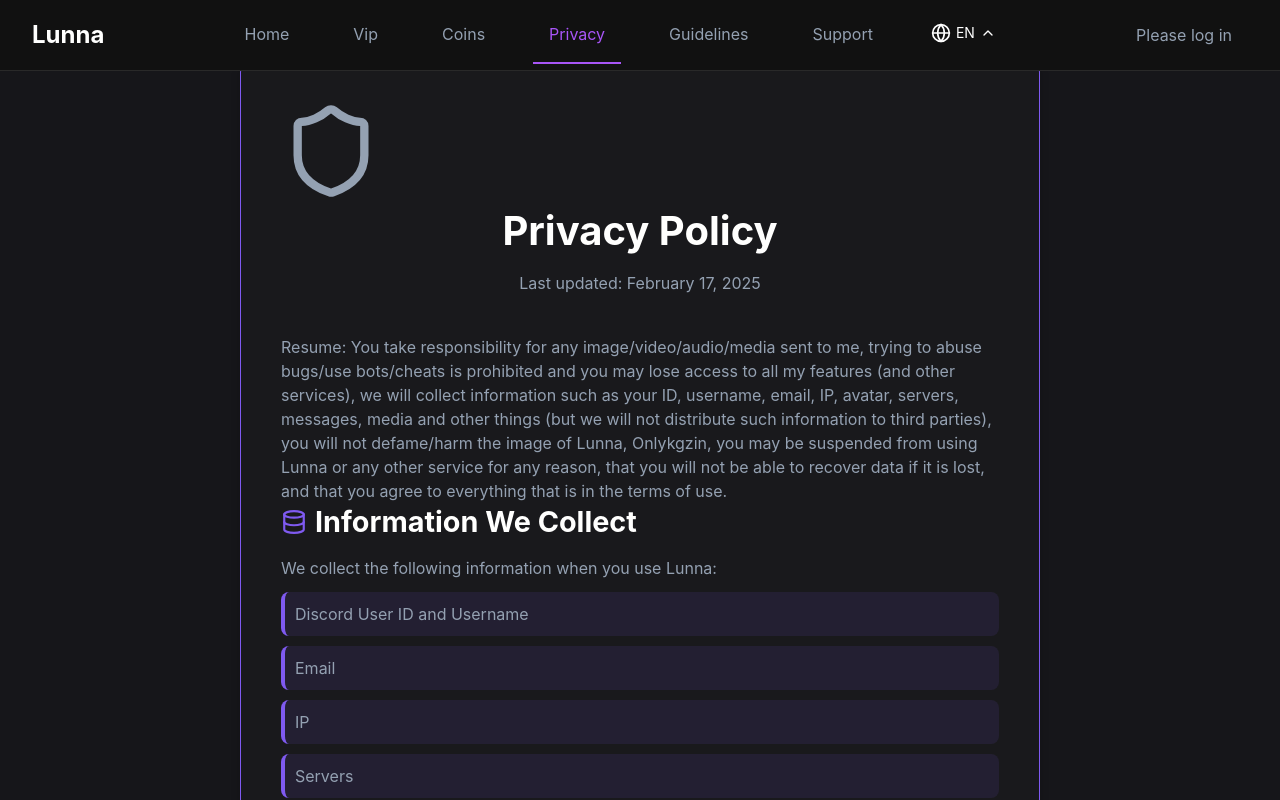
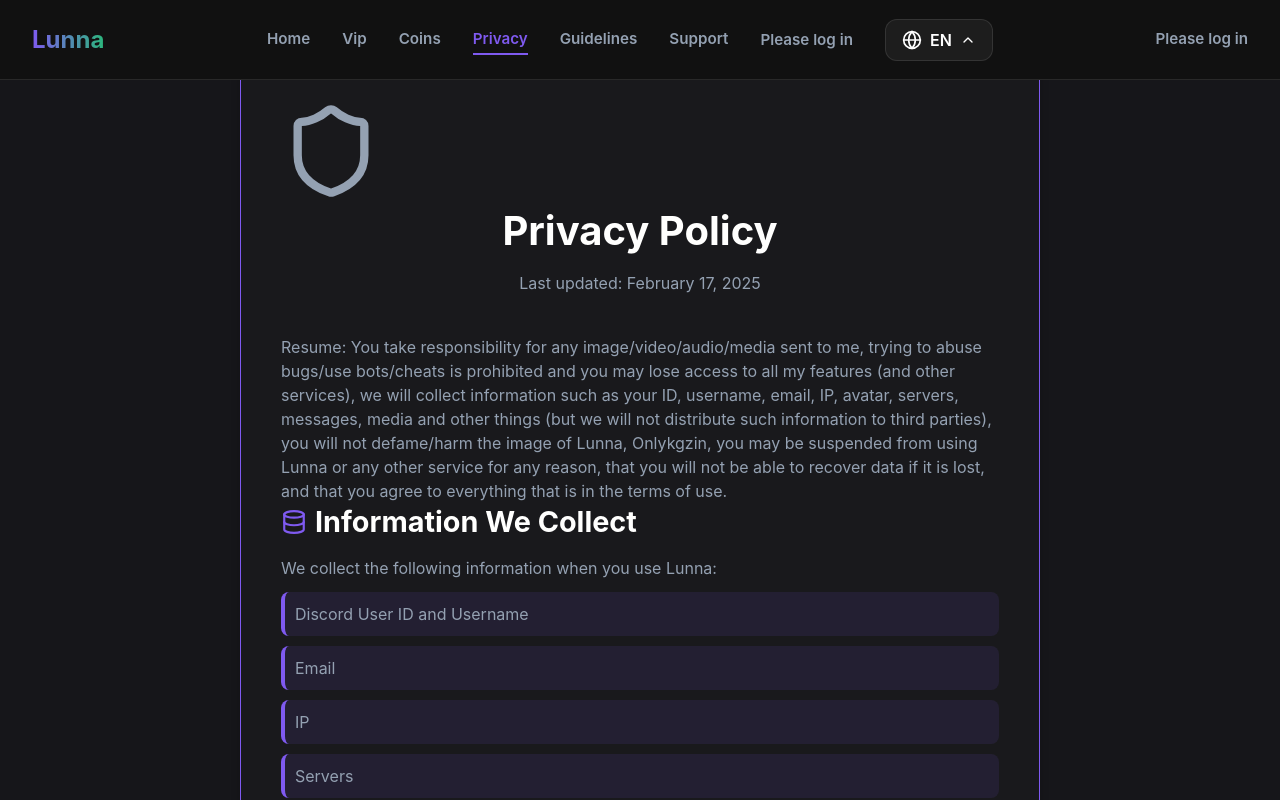
Before and after one commit to ryangustav/lunna-frontend, a Next.js app: page /privacy in a window 1280 px wide. Shown: the top 800 px of the page. Built offline with nearby package versions, Linux system fonts and the light colour scheme.

Commit message:
fix: layout in profile page

```diff
--- a/src/app/dashboard/page.tsx
+++ b/src/app/dashboard/page.tsx
@@ -86,14 +86,14 @@
 
         {/* Loading State */}
         {loading ? (
-          <div className="grid grid-cols-1 sm:grid-cols-2 lg:grid-cols-3 xl:grid-cols-3 gap-10">
+          <div className="grid grid-cols-1 md:grid-cols-2 lg:grid-cols-3 gap-10">
             {[1, 2, 3].map((skeleton) => (
               <div key={skeleton} className="bg-brand-card/20 rounded-[3rem] h-[350px] border border-white/5 animate-pulse" />
             ))}
           </div>
         ) : (
           /* Guild Grid */
-          <div className="grid grid-cols-1 sm:grid-cols-2 lg:grid-cols-2 xl:grid-cols-3 gap-10">
+          <div className="grid grid-cols-1 md:grid-cols-2 lg:grid-cols-3 gap-10">
             {guilds.map((guild, index) => (
               <div
                 key={guild.id}
--- a/src/app/profile/page.tsx
+++ b/src/app/profile/page.tsx
@@ -18,8 +18,8 @@
   };
 
   return (
-    <div className="min-h-[calc(100-rem)] text-gray-200 pb-24 px-6 sm:px-12">
-      <div className="max-w-4xl mx-auto">
+    <div className="min-h-screen text-gray-200 pb-24 px-6 sm:px-12 flex flex-col items-center">
+      <div className="w-full max-w-5xl space-y-16">
 
         {/* Profile Hero Section */}
         <div className="flex flex-col items-center text-center space-y-6 py-12">
--- a/src/styles/Nav.css
+++ b/src/styles/Nav.css
@@ -1,327 +1,208 @@
+/* Modernized & Sanitized Nav Styles */
+
 .nav {
     position: fixed;
     top: 0;
     left: 0;
     right: 0;
-    z-index: 50;
-    background-color: rgba(17, 17, 17, 0.95);
-    backdrop-filter: blur(8px);
-  }
+    z-index: 1000;
+    background-color: rgba(17, 17, 17, 0.9);
+    backdrop-filter: blur(12px);
+    border-bottom: 1px solid rgba(255, 255, 255, 0.05);
+    height: 80px;
+    display: flex;
+    align-items: center;
+}
 
 .nav-content {
+  width: 100%;
+  max-width: 1400px;
+  margin: 0 auto;
   display: flex;
   justify-content: space-between;
   align-items: center;
-  padding: 1rem;
+  padding: 0 2rem;
 }
 
-  .nav-brand {
-    color: #ffffff;
-    font-size: 1.5rem;
-    font-weight: bold;
-    text-decoration: none;
-    transition: color 0.2s ease;
-  }
-
-  .nav-brand:hover {
-    color: #c084fc;
-  }
-
-  /* Estilo do menu mobile */
-  .nav-links {
-    display: none;
-    position: absolute;
-    top: 100%;
-    left: 0;
-    right: 0;
-    background-color: rgba(17, 17, 17, 0.98);
-    border-top: 1px solid rgba(255, 255, 255, 0.1);
-    padding: 1rem 0;
-    box-shadow: 0 4px 6px -1px rgba(0, 0, 0, 0.1),
-                0 2px 4px -1px rgba(0, 0, 0, 0.06);
-  }
-
-  .nav-links.open {
-    display: flex;
-    flex-direction: column;
-    animation: slideDown 0.3s ease-out;
-  }
-
-  .nav-link {
-    color: #e5e7eb;
-    text-decoration: none;
-    padding: 1rem 2rem;
-    transition: all 0.2s ease;
-    border-left: 3px solid transparent;
-  }
-
-  .nav-link:hover {
-    background-color: rgba(255, 255, 255, 0.05);
-    color: #a855f7;
-    border-left-color: #a855f7;
-  }
-
-  .nav-link.active {
-    color: #a855f7;
-    background-color: rgba(168, 85, 247, 0.1);
-    border-left-color: #a855f7;
-  }
-
-  /* Botão do menu mobile */
-  .mobile-menu {
-    padding: 0.5rem;
-    color: #e5e7eb;
-    background: transparent;
-    border: none;
-    cursor: pointer;
-    transition: color 0.2s ease;
-  }
-
-  .mobile-menu:hover {
-    color: #a855f7;
-  }
-
-  /* Animação de slide down */
-  @keyframes slideDown {
-    from {
-      opacity: 0;
-      transform: translateY(-10px);
-    }
-    to {
-      opacity: 1;
-      transform: translateY(0);
-    }
-  }
-
-  /* Estilo da navbar para desktop */
-@media (min-width: 768px) {
-    .nav-links {
-        display: flex !important;
-        position: static;
-        flex-direction: row;
-        background: none;
-        border-top: none;
-        padding: 1rem;
-        box-shadow: none;
-        gap: 1.5rem;
-        margin: 0 auto;
-      }
-
-    .nav-link {
-      padding: 1rem;
-      border-left: none;
-    }
-
-    .nav-link:hover {
-      background-color: transparent;
-      color: #a855f7;
-      border-bottom: 2px solid #a855f7;
-    }
-
-    .nav-link.active {
-      background-color: transparent;
-      color: #a855f7;
-      border-bottom: 2px solid #a855f7;
-    }
-
-    .mobile-menu {
-      display: none; /* Esconde o menu burger no desktop */
-    }
-  }
-
-  .user-avatar {
-    width: 35px;
-    height: 35px;
-    border-radius: 50%;
-    object-fit: cover;
-    vertical-align: middle;
-    margin-top: 5px;
-  }
-
-  .nav-user {
-    display: flex;
-    color: #ffffff;
-    font-size: 1rem;
-    justify-content: flex-end;
-    align-items: center;
-    font-weight: normal;
-    text-decoration: none;
-
-  }
-
-@media (min-width: 768px) {
-  .mobile {
-    display: none;
-  }
+.nav-brand {
+  color: #ffffff;
+  font-size: 1.75rem;
+  font-weight: 900;
+  text-decoration: none;
+  background: linear-gradient(to right, #7f5af0, #2cb67d);
+  -webkit-background-clip: text;
+  -webkit-text-fill-color: transparent;
+  transition: all 0.3s ease;
 }
 
-@media (max-width: 768px) {
-.user-avatar {
-  margin-right: 670px;
-  margin-top: -75px;
+.nav-brand:hover {
+  filter: brightness(1.2);
+  transform: scale(1.05);
 }
 
-.nav-user {
- display: none;
+.nav-links {
+  display: flex;
+  align-items: center;
+  gap: 2rem;
 }
 
-.mobile {
-  display: flex;
-  color: #ffffff;
-  font-size: 1rem;
-  font-weight: normal;
+.nav-link {
+  color: #94a1b2;
   text-decoration: none;
+  font-weight: 600;
+  font-size: 0.95rem;
+  transition: all 0.3s ease;
+  position: relative;
 }
 
-.mobile-user-avatar {
-  width: 35px;
-  height: 35px;
+.nav-link:hover, .nav-link.active {
+  color: #7f5af0;
+}
+
+.nav-link::after {
+    content: '';
+    position: absolute;
+    bottom: -4px;
+    left: 0;
+    width: 0;
+    height: 2px;
+    background: #7f5af0;
+    transition: width 0.3s ease;
+}
+
+.nav-link:hover::after, .nav-link.active::after {
+    width: 100%;
+}
+
+.mobile-menu {
+  display: none;
+  color: #ffffff;
+  background: transparent;
+  border: none;
+  cursor: pointer;
+}
+
+/* User Section */
+.nav-user {
+  display: flex;
+  align-items: center;
+  gap: 1rem;
+}
+
+.user-avatar {
+  width: 42px;
+  height: 42px;
   border-radius: 50%;
-  object-fit: cover;
-  align-items: start;
-  vertical-align: middle;
-  margin-top: 10px;
-  margin-left: 8px;
+  border: 2px solid rgba(127, 90, 240, 0.5);
+  transition: all 0.3s ease;
+}
+
+.user-avatar:hover {
+    border-color: #7f5af0;
+    transform: rotate(5deg) scale(1.1);
 }
 
 .username {
-  margin-left: -25px;
+    font-weight: 700;
+    color: #ffffff;
 }
 
-.username:hover {
-  font-display: none;
-  color: #ffffff;
-  display: flex !important;
-  border-bottom: none;
-  background-color: none;
-  background: none;
-  border-top: none;
-  box-shadow: none;
-  border-left: none;
-}
-  }
-
+/* Language Selector */
 .language-selector {
   position: relative;
-  margin-left: 10px;
 }
 
 .language-button {
   display: flex;
   align-items: center;
-  gap: 5px;
-  padding: 1rem 0;
-  background: none;
-  border: none;
-  border-radius: 4px;
+  gap: 0.5rem;
+  background: rgba(255, 255, 255, 0.05);
+  border: 1px solid rgba(255, 255, 255, 0.1);
+  padding: 0.5rem 1rem;
+  border-radius: 12px;
   color: white;
   cursor: pointer;
-  font-size: 14px;
-
-  transition: background 0.3s ease;
+  font-weight: 600;
+  transition: all 0.3s ease;
 }
 
+.language-button:hover {
+    background: rgba(127, 90, 240, 0.1);
+    border-color: rgba(127, 90, 240, 0.3);
+}
 
 .language-menu {
   position: absolute;
-  top: 100%;
-  right: -30%;
-  background: #1e1e2e;
-  border-radius: 4px;
-  box-shadow: 0 4px 12px rgba(0, 0, 0, 0.2);
-  z-index: 1000;
-  width: 120px;
-  overflow: hidden;
+  top: calc(100% + 10px);
+  right: 0;
+  background: #16161a;
+  border: 1px solid rgba(255, 255, 255, 0.1);
+  border-radius: 16px;
+  padding: 0.5rem;
+  min-width: 150px;
+  box-shadow: 0 20px 40px rgba(0,0,0,0.4);
+  z-index: 1001;
 }
 
 .language-menu button {
   width: 100%;
+  padding: 0.75rem 1rem;
+  background: transparent;
+  border: none;
+  color: #94a1b2;
   text-align: left;
-  padding: 8px 12px;
-  border: none;
-  background: transparent;
-  color: white;
+  border-radius: 8px;
   cursor: pointer;
+  transition: all 0.2s ease;
 }
 
-.language-button {
-  display: flex;
-  align-items: center;
-  gap: 5px;
-  padding: 1rem 0;
-  background: none;
-  border: none;
-  border-radius: 4px;
+.language-menu button:hover {
+  background: rgba(127, 90, 240, 0.1);
   color: white;
-  cursor: pointer;
-  font-size: 14px;
-  transition: background 0.3s ease;
 }
 
-.language-chevron {
-  transition: transform 0.3s ease;
+/* Responsive Styles */
+@media (max-width: 1024px) {
+    .nav-links {
+        display: none;
+    }
+
+    .nav-links.open {
+        display: flex;
+        flex-direction: column;
+        position: fixed;
+        top: 80px;
+        left: 0;
+        right: 0;
+        bottom: 0;
+        background: rgba(17, 17, 17, 0.98);
+        padding: 2rem;
+        gap: 2rem;
+        z-index: 999;
+        overflow-y: auto;
+    }
+
+    .mobile-menu {
+        display: block;
+    }
+
+    .nav-user {
+        display: none; /* Hide on mobile to show in mobile-menu */
+    }
+
+    .mobile-user-avatar {
+        width: 60px;
+        height: 60px;
+        border-radius: 50%;
+        margin-bottom: 1rem;
+    }
+
+    .nav-links .mobile {
+        display: flex;
+        flex-direction: column;
+        align-items: center;
+        width: 100%;
+        padding-top: 2rem;
+        border-top: 1px solid rgba(255,255,255,0.05);
+    }
 }
-
-.language-chevron.open {
-  transform: rotate(180deg);
-}
-.language-menu button:hover {
-  background: rgba(255, 255, 255, 0.1);
-}
-
-@media (max-width: 768px) {
-
-  .language-selector {
-    width: 100%;
-    margin: 10px 0;
-    border-top: 1px solid rgba(255, 255, 255, 0.1);
-    padding-top: 10px;
-  }
-
-  .language-button {
-    width: 100%;
-    justify-content: center;
-    padding: 1rem;
-    background: rgba(255, 255, 255, 0.05);
-    border-radius: 4px;
-  }
-
-  .language-menu {
-    position: static;
-    width: 100%;
-    margin-top: 10px;
-    background: transparent;
-    box-shadow: none;
-  }
-
-  .language-menu button {
-    width: 100%;
-    text-align: center;
-    padding: 15px;
-    background: rgba(255, 255, 255, 0.05);
-    margin-bottom: 5px;
-    border-radius: 4px;
-    transition: background 0.3s ease;
-  }
-
-  .language-menu button:hover {
-    background: rgba(255, 255, 255, 0.1);
-  }
-
-  .language-chevron {
-    margin-left: auto;
-  }
-  .nav-links {
-    padding: 0.2rem 0;
-  }
-
-  .nav-link {
-    padding: 0.2rem 2rem;
-  }
-
-  .language-selector {
-    margin: 5px 0;
-    padding-top: 5px;
-  }
-
-}
```
